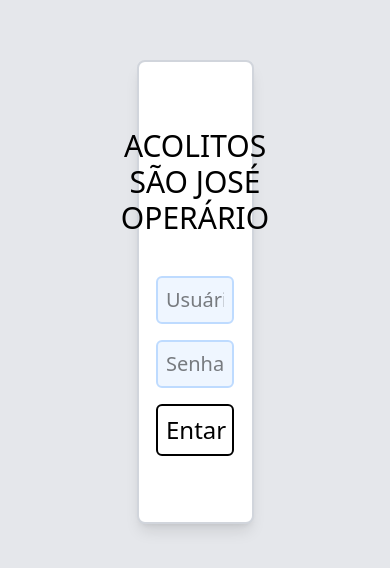
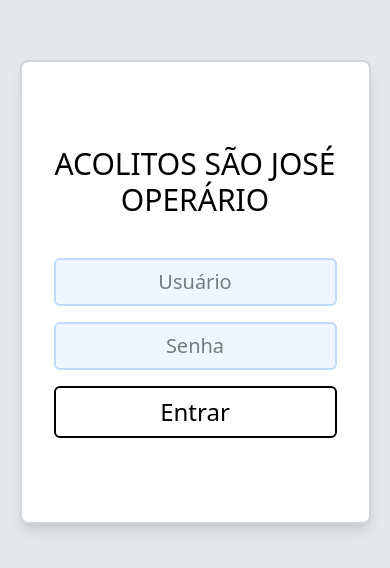
Before and after one commit to LuizLaikovski/ProjetoAcolitos, a React (Vite) app in the folder frontend/: page / in a window 390 px wide. Shown: the part 130-698 px from the top of the page. Built offline with nearby package versions, Linux system fonts and the light colour scheme; no server answers.

Commit message:
arrumando erros

```diff
--- a/frontend/src/App.css
+++ b/frontend/src/App.css
@@ -24,4 +24,16 @@
     .allignInputs {
         grid-template-columns: repeat(2, minmax(0, 1fr));
     }
+
+    .containerLogin {
+        width: 90dvw;
+    }
+
+    .containerLogin input {
+        width: 100%;
+    }
+
+    .containerLogin button {
+        width: 100%;
+    }
 }
--- a/frontend/src/routes/LoginScreen.tsx
+++ b/frontend/src/routes/LoginScreen.tsx
@@ -40,7 +40,7 @@
     return (
         <>
             <main className="bg-gray-200 flex min-h-screen items-center justify-center p-4">
-                <div className="h-[55dvh] w-[30dvw] text-center flex flex-col justify-center items-center border-2 border-gray-300 p-8 rounded-lg bg-white shadow-lg space-y-4">
+                <div className="containerLogin h-[55dvh] w-[30dvw] text-center flex flex-col justify-center items-center border-2 border-gray-300 p-8 rounded-lg bg-white shadow-lg space-y-4">
                     <h1 className="text-3xl mb-10">ACOLITOS SÃO JOSÉ OPERÁRIO</h1>
                     <input
                     type="text"
@@ -58,7 +58,7 @@
 
 
                     {erro && <p className="text-red-500">{erro}</p>}
-                    <button onClick={handleLogin} className="border-black-900; border-2 p-2 rounded-md w-[20dvw] text-2xl transition hover:bg-gray-200">Entar</button>
+                    <button onClick={handleLogin} className="border-black-900; border-2 p-2 rounded-md w-[20dvw] text-2xl transition hover:bg-gray-200">Entrar</button>
                 </div>
             </main>
         </>
```
